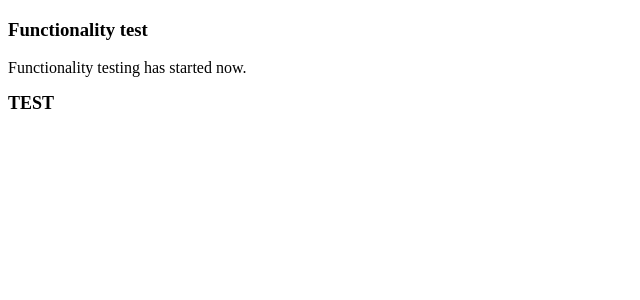
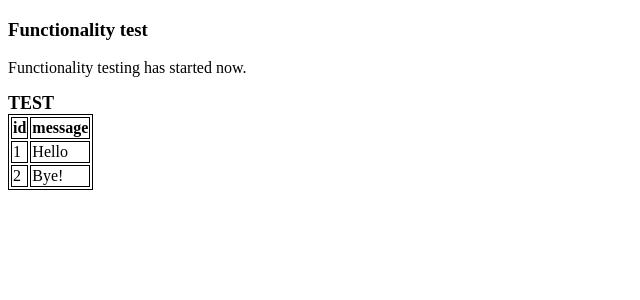
Before and after one commit to SenathN/functionality-test, a PHP site: page / in a window 1280 px wide. Shown: the top 300 px of the page, without its empty margins (0-640 px from the left). Run offline with PHP 8.4, Linux system fonts and the light colour scheme.

Commit message:
table updates

```diff
--- a/index.php
+++ b/index.php
@@ -10,5 +10,25 @@
 
     <p>Functionality testing has started now.</p>
     <b style="width:100%;font-size:large;">TEST</b>
+
+    <style>
+        table, td, tr, th {
+            border: 1px solid black;
+        }
+    </style>
+    <table>
+        <tr>
+            <th>id</th>
+            <th>message</th>
+        </tr>
+        <tr>
+            <td>1</td>
+            <td>Hello</td>
+        </tr>
+        <tr>
+            <td>2</td>
+            <td>Bye!</td>
+        </tr>
+    </table>
 </body>
 </html>
```
